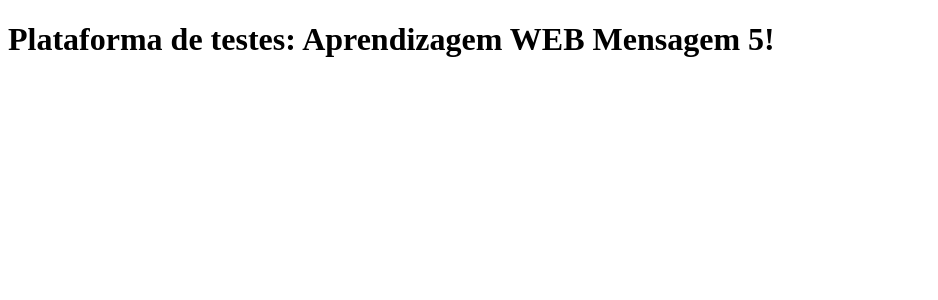
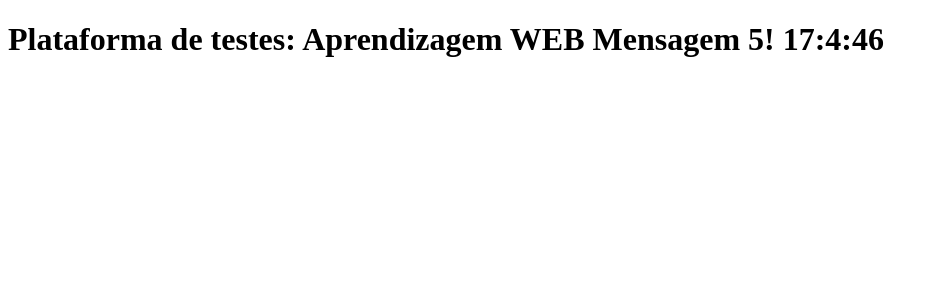
Before and after one commit to michele-seadi/clone-tabnews, a Next.js app: page / in a window 1280 px wide. Shown: the top 300 px of the page, without its empty margins (0-938 px from the left). Built offline with nearby package versions, Linux system fonts and the light colour scheme.

Commit message:
altera codigo indes.js para aparecer hora

```diff
--- a/pages/index.js
+++ b/pages/index.js
@@ -1,5 +1,26 @@
+import { useEffect, useState } from "react";
+
 function Home() {
-  return <h1>Plataforma de testes: Aprendizagem WEB Mensagem 5! </h1>;
+  const [time, setTime] = useState("");
+
+  useEffect(() => {
+    function updateClock() {
+      let d = new Date();
+      setTime(`${d.getHours()}:${d.getMinutes()}:${d.getSeconds()}`);
+    }
+
+    const interval = setInterval(updateClock, 1000);
+
+    // Chama a função uma vez para definir o tempo imediatamente
+    updateClock();
+
+    // Limpa o intervalo quando o componente é desmontado
+    return () => clearInterval(interval);
+  }, []);
+
+  return (
+    <h1 id="demo">Plataforma de testes: Aprendizagem WEB Mensagem 5! {time}</h1>
+  );
 }
 
 export default Home;
```
